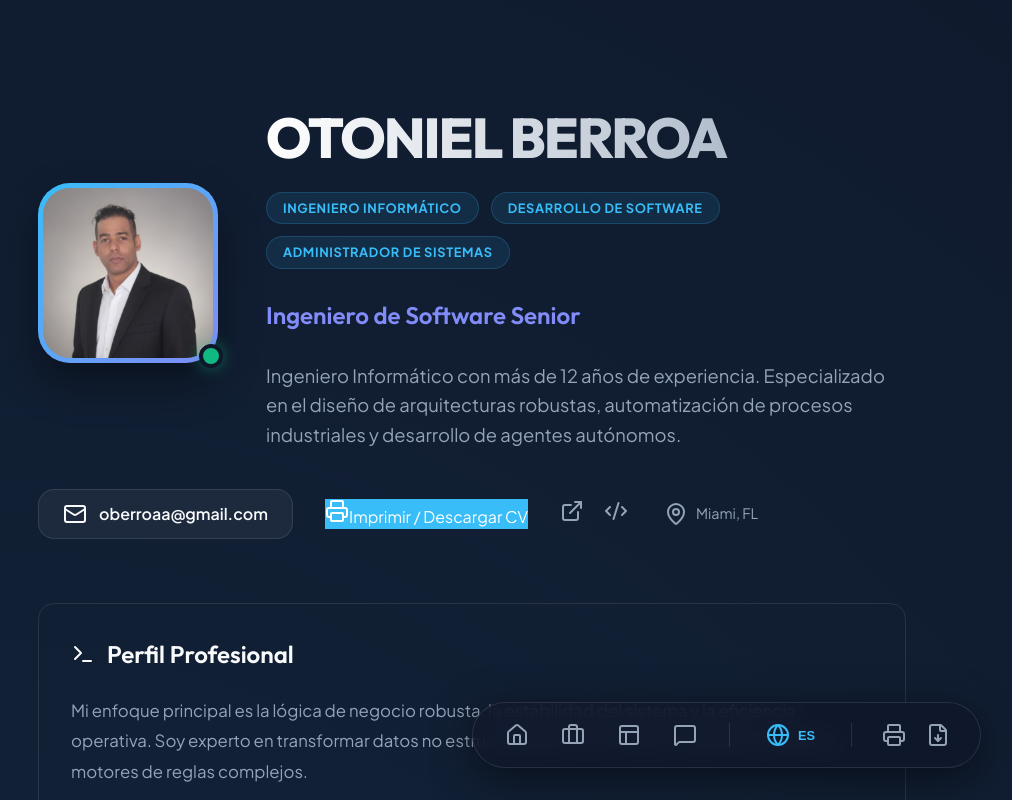
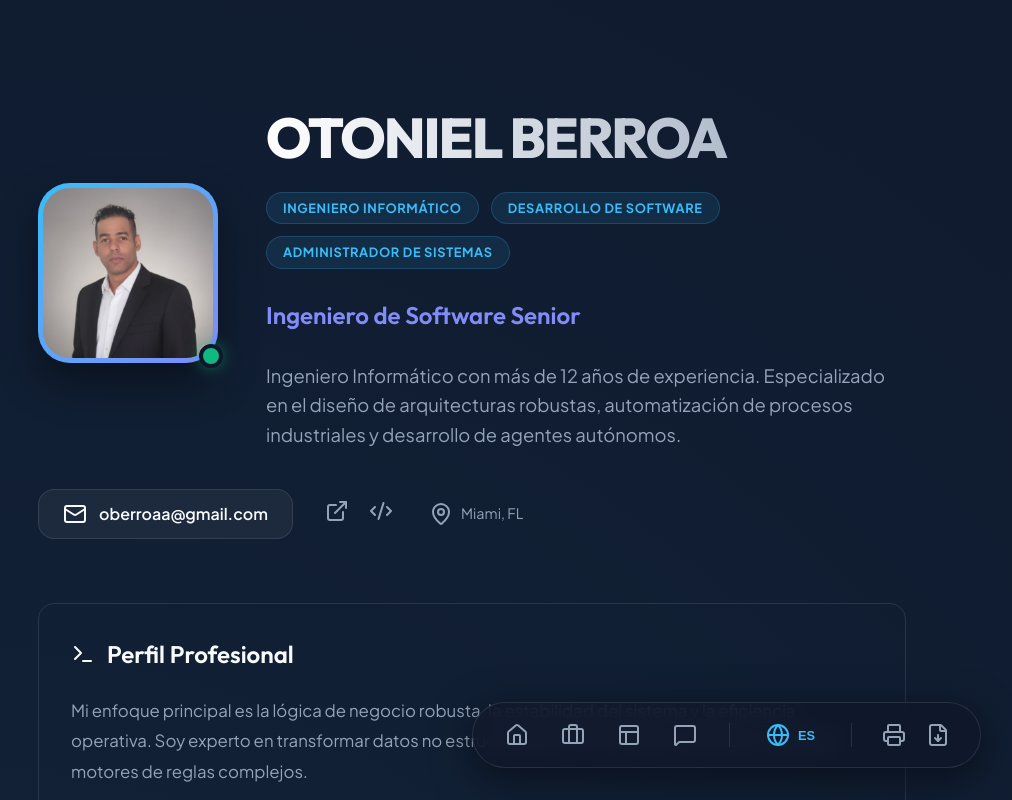
Before and after one commit to oberroaa/otoniel-portfolio, a React (Vite) app: page / in a window 1280 px wide. Shown: the top 800 px of the page, without its empty margins (168-1180 px from the left). Built offline with nearby package versions, Linux system fonts and the light colour scheme.

Commit message:
feat: implement dynamic Header component with localized content and motion animations

```diff
--- a/src/components/Header.jsx
+++ b/src/components/Header.jsx
@@ -79,10 +79,6 @@ export default function Header() {
                     <Mail className="w-4 h-4" />
                     <span>oberroaa@gmail.com</span>
                 </a>
-                <a href="/Portfolio_Otoniel_Berroa.pdf" download="Portfolio_Otoniel_Berroa.pdf" target="_blank" rel="noopener noreferrer" className="action-btn" style={{ backgroundColor: 'var(--accent-primary)', color: 'white', border: 'none' }}>
-                    <Printer className="w-4 h-4" />
-                    <span>{t.printBtn || "Imprimir / Descargar CV"}</span>
-                </a>
                 <div className="social-links-group">
                     <a href="https://linkedin.com/in/otoniel-berroa" target="_blank" rel="noopener noreferrer" className="icon-link">
                         <ExternalLink className="w-5 h-5" />
```
